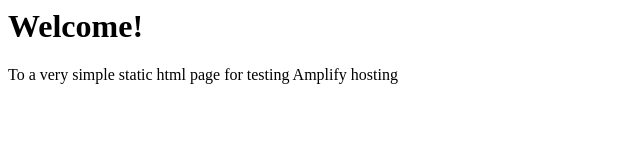
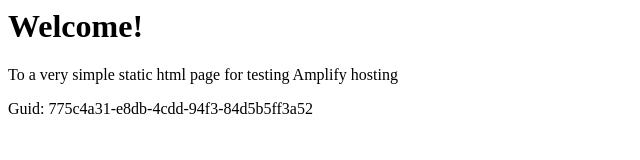
Before and after one commit to aws-aemilia-sfo/Github-PR-Commit-Integration-Test-DoNotTouch-GitHubAutoBuildCanaryTest-v1-preprod-us-west-1, a website: page src/index.html in a window 1280 px wide. Shown: the whole page, without its empty margins (0-640 px from the left). Drawn offline with Linux system fonts and the light colour scheme.

Commit message:
commit from integ tests

```diff
--- a/src/index.html
+++ b/src/index.html
@@ -1,3 +1,5 @@
+
+
 <html lang="en">
 
 <head>
@@ -10,6 +12,6 @@
 <body>
     <h1>Welcome!</h1>
     <p>To a very simple static html page for testing Amplify hosting</p>
-</body>
+    <p>Guid: 775c4a31-e8db-4cdd-94f3-84d5b5ff3a52</p></body>
 
 </html>
```
